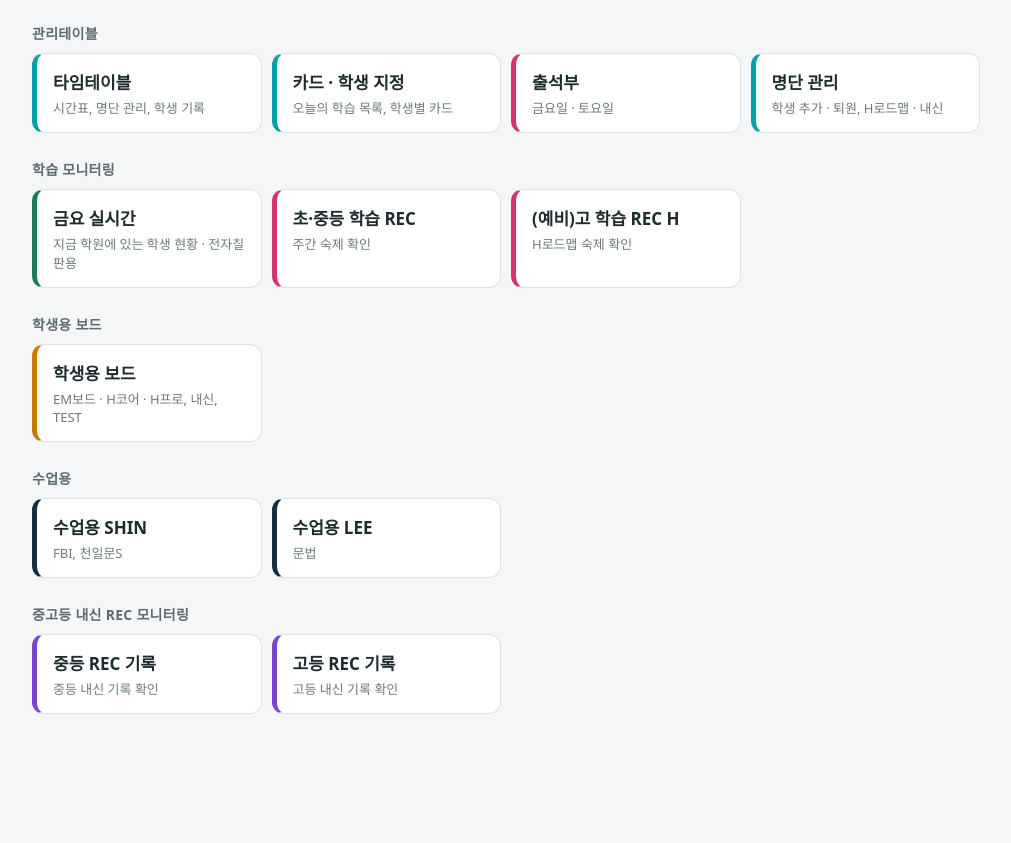
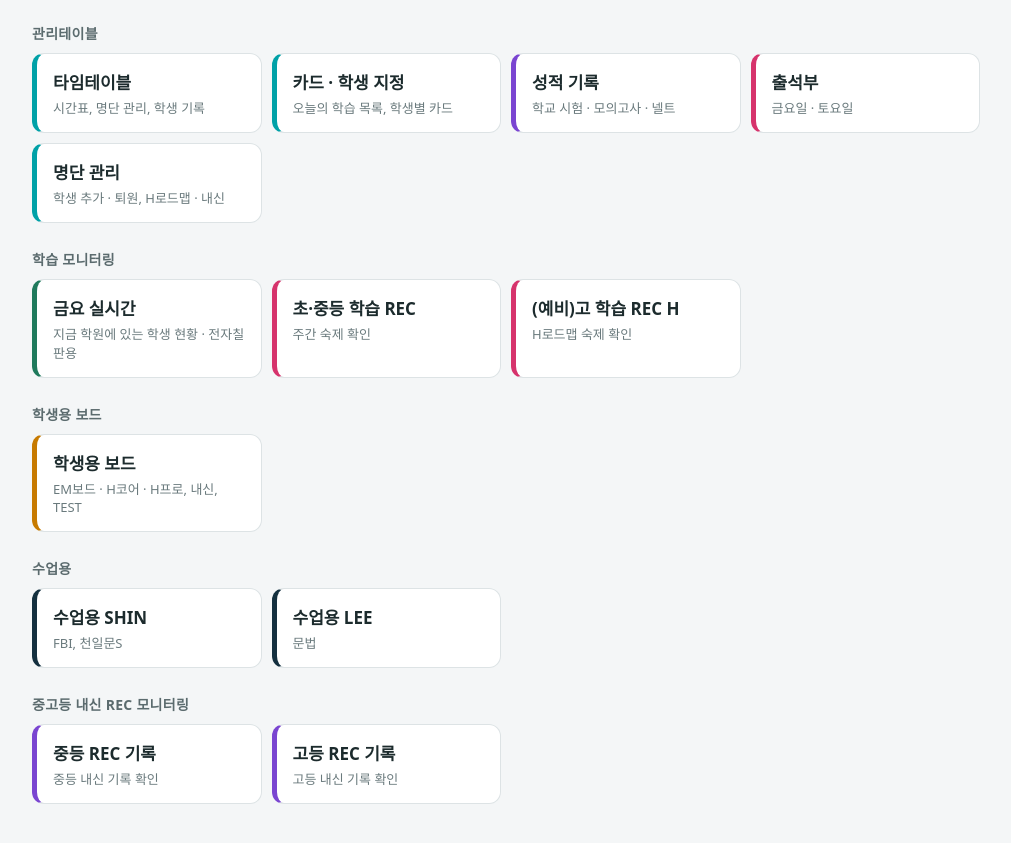
Before and after one commit to nolbada/board, a plain HTML site: page hq/index.html in a window 1280 px wide. Shown: the part 57-900 px from the top of the page, without its empty margins (134-1145 px from the left). Before the commit the page ends 831 px from the top, so only its background shows below. Drawn offline with Linux system fonts and the light colour scheme.

Commit message:
Update index.html

```diff
--- a/hq/index.html
+++ b/hq/index.html
@@ -28,6 +28,7 @@ a.c span{display:block;font-size:13px;color:#6a7a7d;margin-top:4px}
 <div class="grid">
 <a class="c" href="/board/?t=1" style="--ac:#00A1A7"><b>타임테이블</b><span>시간표, 명단 관리, 학생 기록</span></a>
 <a class="c" href="/board/hq/cards/" style="--ac:#00A1A7"><b>카드 · 학생 지정</b><span>오늘의 학습 목록, 학생별 카드</span></a>
+<a class="c" href="/board/hq/score/" style="--ac:#7A45D1"><b>성적 기록</b><span>학교 시험 · 모의고사 · 넬트</span></a>
 <a class="c" href="/board/hq/go.html?u=/via/attend/&t=%EC%B6%9C%EC%84%9D%EB%B6%80" style="--ac:#D6336C"><b>출석부</b><span>금요일 · 토요일</span></a>
 <a class="c" href="/board/hq/go.html?u=/via/t-roster/&t=%EB%AA%85%EB%8B%A8%20%EA%B4%80%EB%A6%AC" style="--ac:#00A1A7"><b>명단 관리</b><span>학생 추가 · 퇴원, H로드맵 · 내신</span></a>
 </div>
```
